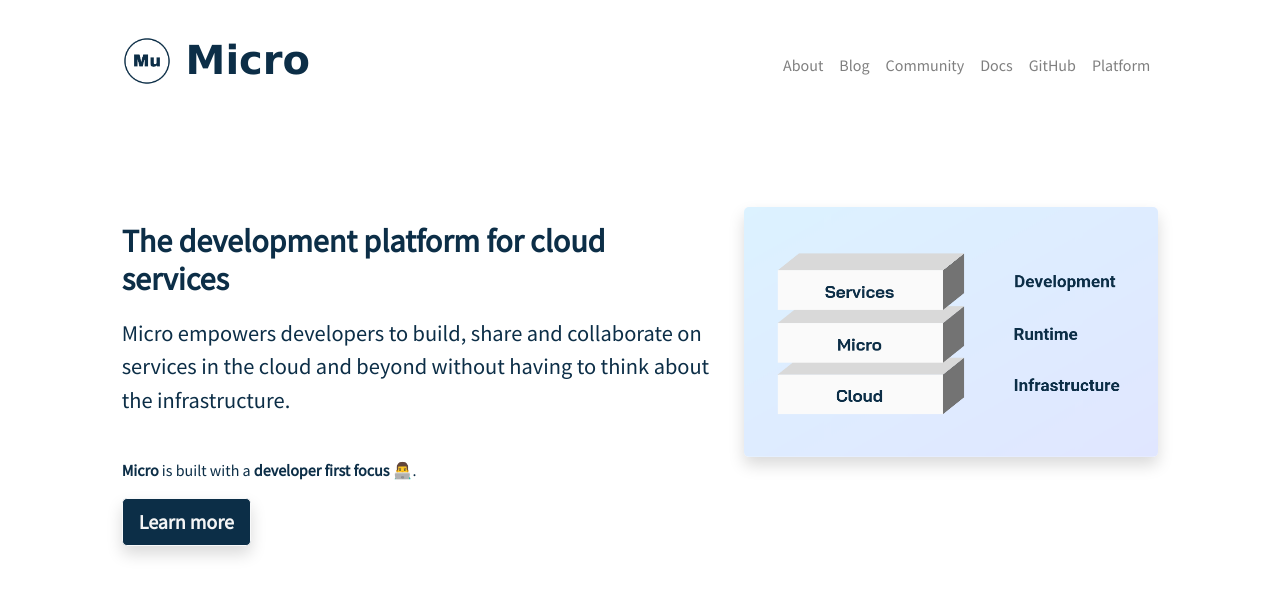
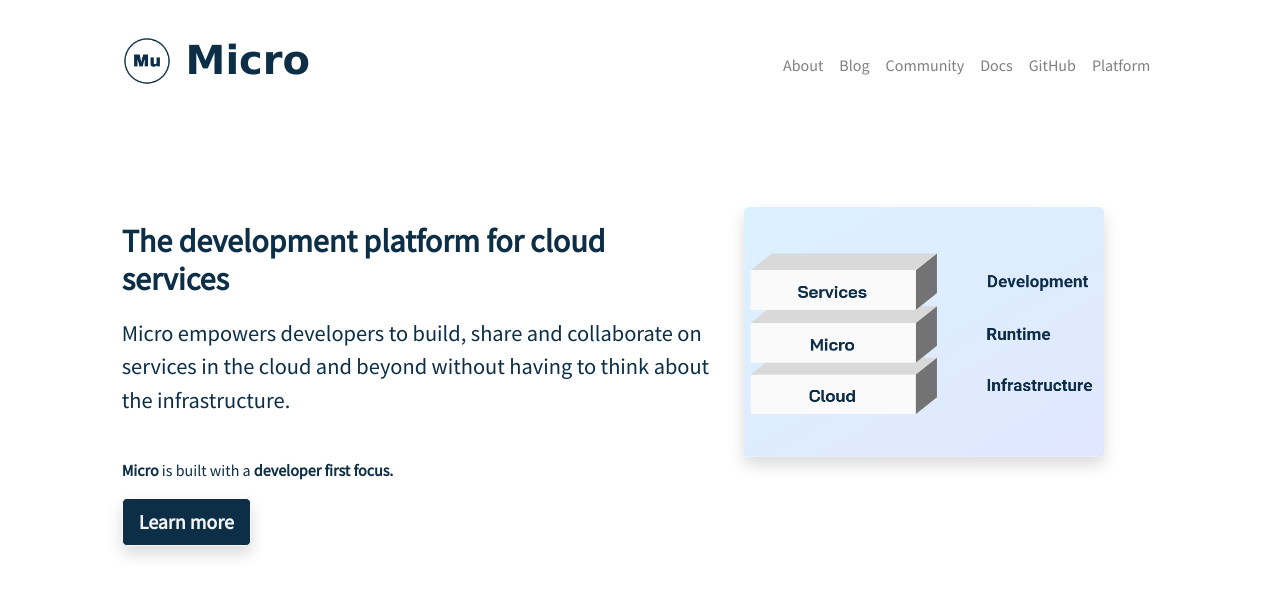
Before and after one commit to micro-community/go-micro-v2-doc, a Jekyll site: the page index.html, which Jekyll copies as it is, in a window 1280 px wide and 900 px high. Shown: the top 596 px of the window. Built offline with Jekyll 4.4.1, drawn with Linux system fonts in a browser that asks for light colours; nearby versions of some CDN libraries; comment, search, counter and statistics services are not loaded.

Commit message:
no emoji

```diff
--- a/index.html
+++ b/index.html
@@ -54,7 +54,7 @@
 			  Micro empowers developers to build, share and collaborate on services in the cloud and beyond
 			  without having to think about the infrastructure.
                         </p>
-			<p><b>Micro</b> is built with a <b>developer first focus</b> 👨‍💻.</p>
+			<p><b>Micro</b> is built with a <b>developer first focus.</p>
 		        <p class="pull-left"><a href="#platform" class="scroll btn btn-light btn-lg shadow">Learn more</a></p>
             	      </div>
             	      <div class="col-lg-5">
```
